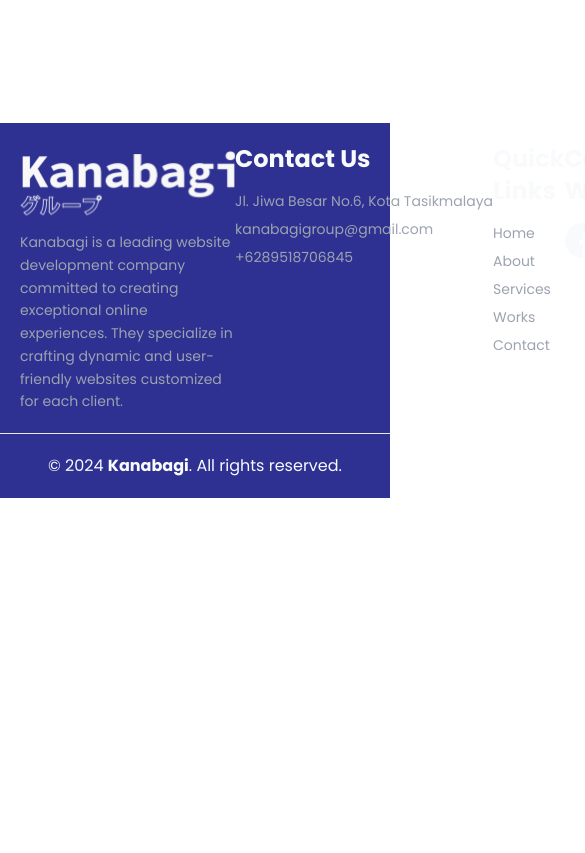
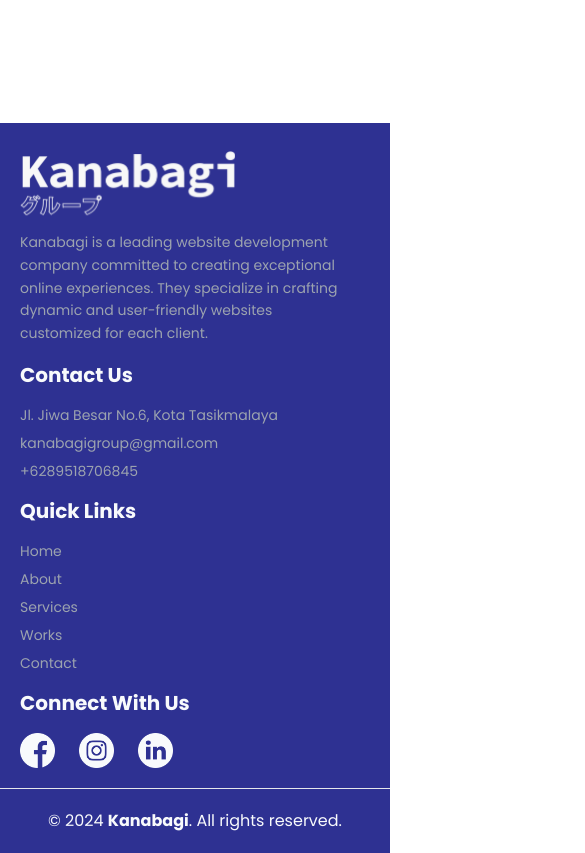
Before and after one commit to Kanabagi/kanabagi-profilev2, a Next.js app: page / in a window 390 px wide. Shown: the part 10720-11573 px from the top of the page, 585 px wide, since content can reach past the window. Before the commit the page ends 11218 px from the top, so only its background shows below. Built offline with nearby package versions, Linux system fonts and the light colour scheme.

Commit message:
responsive footer

```diff
--- a/components/Footer.tsx
+++ b/components/Footer.tsx
@@ -6,9 +6,12 @@
 const Footer = () => {
   return (
     <div className="bg-[#2E3192] flex flex-col">
-      <div className="wrapper flex justify-between ">
+      <div className="wrapper flex flex-col gap-4 md:flex-row md:justify-between">
         <div className="flex flex-col gap-2">
-          <Link href="/" className="relative h-[80px] w-[215px]">
+          <Link
+            href="/"
+            className="relative h-[80px] w-[215px] md:h-[60px] md:w-[195px]"
+          >
             <Image
               src={'/images/logo-white.png'}
               alt="Kanabagi"
@@ -17,20 +20,20 @@
               className="object-contain"
             />
           </Link>
-          <p className="max-w-xs text-gray-400 text-sm leading-relaxed">
+          <p className="max-w-xs md:max-w-56 lg:max-w-xs text-gray-400 text-sm md:text-xs leading-relaxed">
             Kanabagi is a leading website development company committed to
             creating exceptional online experiences. They specialize in crafting
             dynamic and user-friendly websites customized for each client.
           </p>
         </div>
         <div className="flex flex-col gap-2">
-          <div className="font-semibold text-[#F8FAFC] text-2xl mb-2">
+          <div className="font-semibold text-[#F8FAFC] text-xl md:text-base lg:text-xl xl:text-2xl mb-2">
             Contact Us
           </div>
           {footer[0].contact.map((item, index) => (
             <div
               key={index}
-              className="text-gray-400 text-sm flex flex-col gap-2 w-max"
+              className="text-gray-400 text-sm md:text-xs lg:text-sm flex flex-col gap-2 w-max md:max-w-40"
             >
               <Link
                 href={item.url}
@@ -43,13 +46,13 @@
           ))}
         </div>
         <div className="flex flex-col gap-2">
-          <div className="font-semibold text-[#F8FAFC] text-2xl mb-2">
+          <div className="font-semibold text-[#F8FAFC] text-xl md:text-base lg:text-xl xl:text-2xl mb-2">
             Quick Links
           </div>
           {nav[0].navMenu?.map((item, index) => (
             <div
               key={index}
-              className="text-gray-400 text-sm flex flex-col gap-2 w-max"
+              className="text-gray-400 text-sm md:text-xs lg:text-sm flex flex-col gap-2 w-max"
             >
               <Link
                 href={item.path}
@@ -61,15 +64,15 @@
           ))}
         </div>
         <div className="flex flex-col gap-2">
-          <div className="font-semibold text-[#F8FAFC] text-2xl mb-2">
+          <div className="font-semibold text-[#F8FAFC] text-xl md:text-base lg:text-xl xl:text-2xl mb-2">
             Connect With Us
           </div>
-          <div className="text-[#D1D5DB] text-sm flex gap-6 items-center justify-center">
+          <div className="text-[#D1D5DB] text-sm flex gap-6 items-center">
             {nav[1].navSocial?.map((item, index) => (
               <Link
                 key={index}
                 href={item.path}
-                className="relative h-[35px] w-[35px] group hover:scale-95 transition-transform duration-300 ease-in-out"
+                className="relative h-[35px] w-[35px] md:h-[25px] md:w-[25px] lg:h-[35px] lg:w-[35px] group hover:scale-95 transition-transform duration-300 ease-in-out"
               >
                 <Image
                   src={item.img}
```
